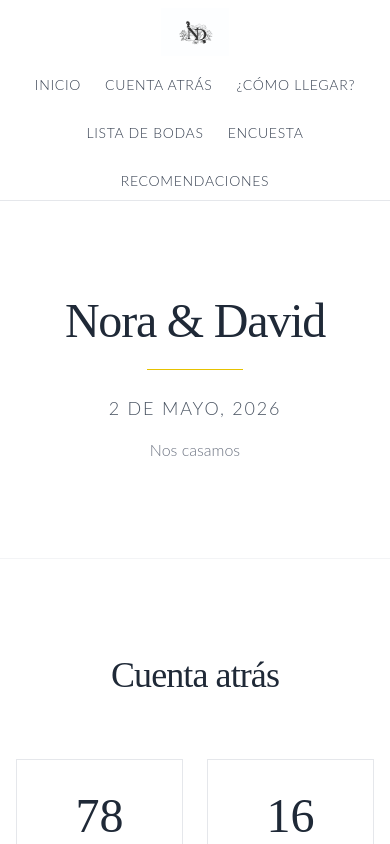
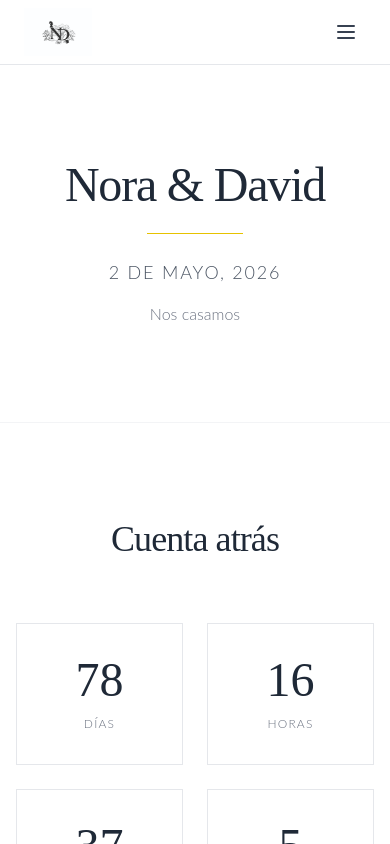
Before and after one commit to alber0087/bodaNoraDavi, a Vue app: page / in a window 390 px wide. Shown: the top 844 px of the page. Built offline with nearby package versions, Linux system fonts and the light colour scheme.

Commit message:
Implement responsive mobile menu in App.vue with toggle functionality

```diff
--- a/src/App.vue
+++ b/src/App.vue
@@ -3,7 +3,7 @@
     <!-- Header -->
     <header class="sticky top-0 z-50 bg-white/95 backdrop-blur-sm border-b border-gray-200">
       <nav class="container mx-auto px-6 py-2">
-        <div class="flex flex-col md:flex-row items-center justify-between gap-4">
+        <div class="flex items-center justify-between">
           <!-- Logo placeholder -->
           <div class="flex-shrink-0">
             <img
@@ -17,7 +17,38 @@
             </div>
           </div>
 
-          <ul class="flex flex-wrap justify-center gap-6 md:gap-8">
+          <!-- Hamburger button (mobile only) -->
+          <button
+            @click="toggleMenu"
+            class="md:hidden p-2 text-gray-700 hover:text-gold-700 transition-colors duration-300 focus:outline-none"
+            aria-label="Toggle menu"
+          >
+            <svg
+              class="w-6 h-6"
+              fill="none"
+              stroke="currentColor"
+              viewBox="0 0 24 24"
+              xmlns="http://www.w3.org/2000/svg"
+            >
+              <path
+                v-if="!menuOpen"
+                stroke-linecap="round"
+                stroke-linejoin="round"
+                stroke-width="2"
+                d="M4 6h16M4 12h16M4 18h16"
+              />
+              <path
+                v-else
+                stroke-linecap="round"
+                stroke-linejoin="round"
+                stroke-width="2"
+                d="M6 18L18 6M6 6l12 12"
+              />
+            </svg>
+          </button>
+
+          <!-- Desktop menu -->
+          <ul class="hidden md:flex gap-6 md:gap-8">
             <li v-for="section in sections" :key="section.id">
               <a
                 :href="section.id === 'inicio' ? '#' : `#${section.id}`"
@@ -29,6 +60,31 @@
             </li>
           </ul>
         </div>
+
+        <!-- Mobile menu -->
+        <transition
+          enter-active-class="transition ease-out duration-200"
+          enter-from-class="opacity-0 -translate-y-2"
+          enter-to-class="opacity-100 translate-y-0"
+          leave-active-class="transition ease-in duration-150"
+          leave-from-class="opacity-100 translate-y-0"
+          leave-to-class="opacity-0 -translate-y-2"
+        >
+          <ul
+            v-if="menuOpen"
+            class="md:hidden mt-4 pb-4 space-y-4"
+          >
+            <li v-for="section in sections" :key="section.id">
+              <a
+                :href="section.id === 'inicio' ? '#' : `#${section.id}`"
+                @click.prevent="handleMenuClick(section.id)"
+                class="block text-gray-700 hover:text-gold-700 font-light text-sm tracking-wider uppercase transition-colors duration-300 border-b-2 border-transparent hover:border-gold-700 pb-2"
+              >
+                {{ section.name }}
+              </a>
+            </li>
+          </ul>
+        </transition>
       </nav>
     </header>
 
@@ -76,6 +132,7 @@ import RecomendacionesSection from './components/RecomendacionesSection.vue'
 import EncuestaSection from './components/EncuestaSection.vue'
 
 const logo = ref('/logo.jpeg')
+const menuOpen = ref(false)
 
 const sections = [
   { id: 'inicio', name: 'Inicio' },
@@ -85,6 +142,15 @@ const sections = [
   { id: 'encuesta', name: 'Encuesta' },
   { id: 'recomendaciones', name: 'Recomendaciones' }
 ]
+
+const toggleMenu = () => {
+  menuOpen.value = !menuOpen.value
+}
+
+const handleMenuClick = (id) => {
+  scrollToSection(id)
+  menuOpen.value = false // Close menu after clicking
+}
 
 const scrollToSection = (id) => {
   if (id === 'inicio') {
```
